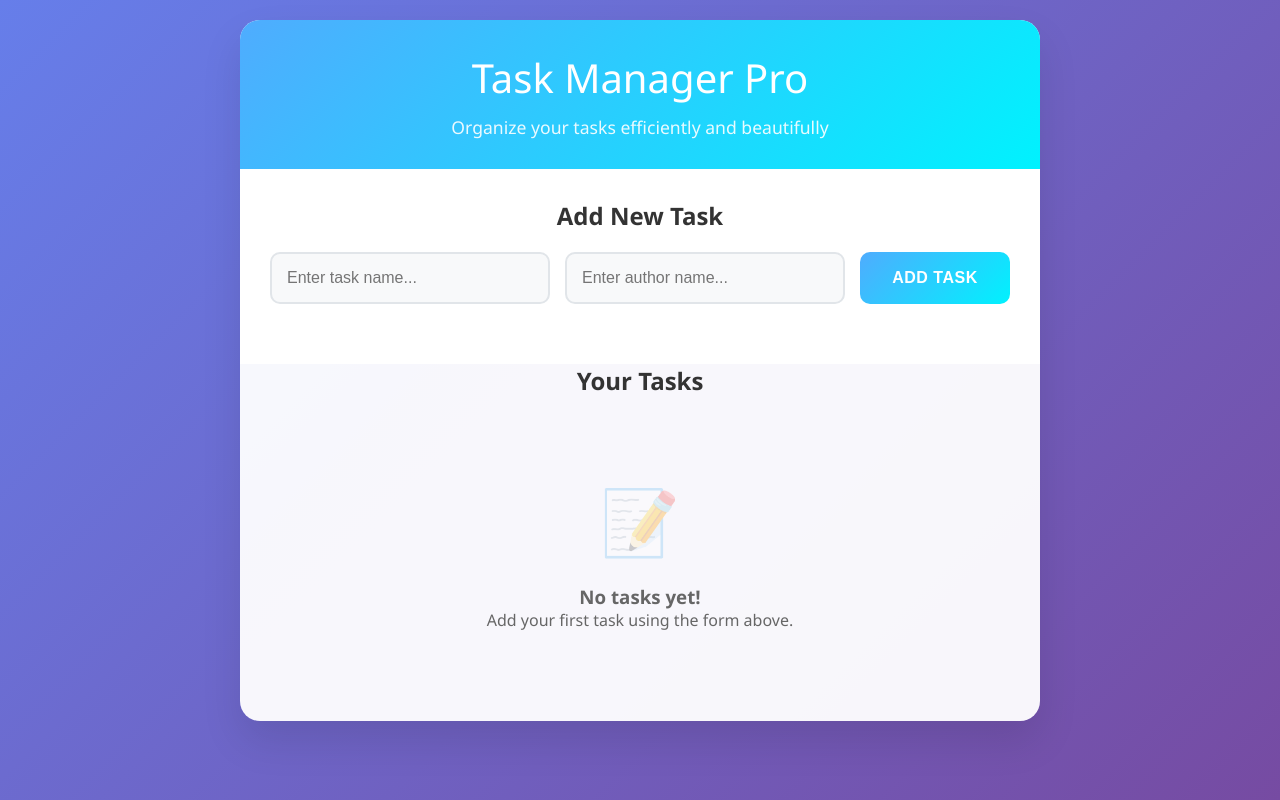
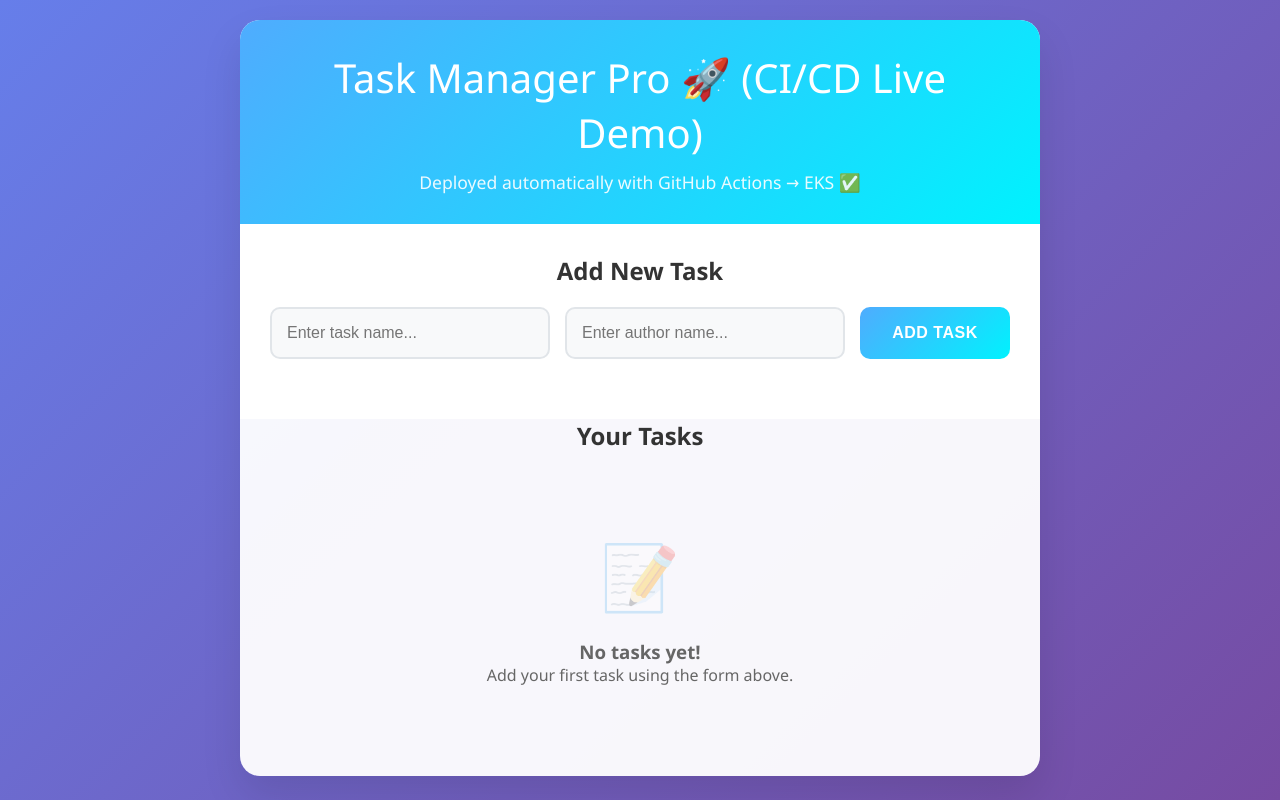
Before and after one commit to codeislife771/devops_course_final_project, a Flask app: page /tasks in a window 1280 px wide. Run offline with Flask 3, Linux system fonts and the light colour scheme; data that the repository does not hold is empty.

Commit message:
feat(ui): proof of live CI/CD demo

```diff
--- a/templates/index.html
+++ b/templates/index.html
@@ -247,8 +247,8 @@
 <body>
     <div class="container">
         <div class="header">
-            <h1>Task Manager Pro</h1>
-            <p>Organize your tasks efficiently and beautifully</p>
+            <h1>Task Manager Pro 🚀 (CI/CD Live Demo)</h1>
+            <p>Deployed automatically with GitHub Actions → EKS ✅</p>
         </div>
 
         <div class="form-section">
```
